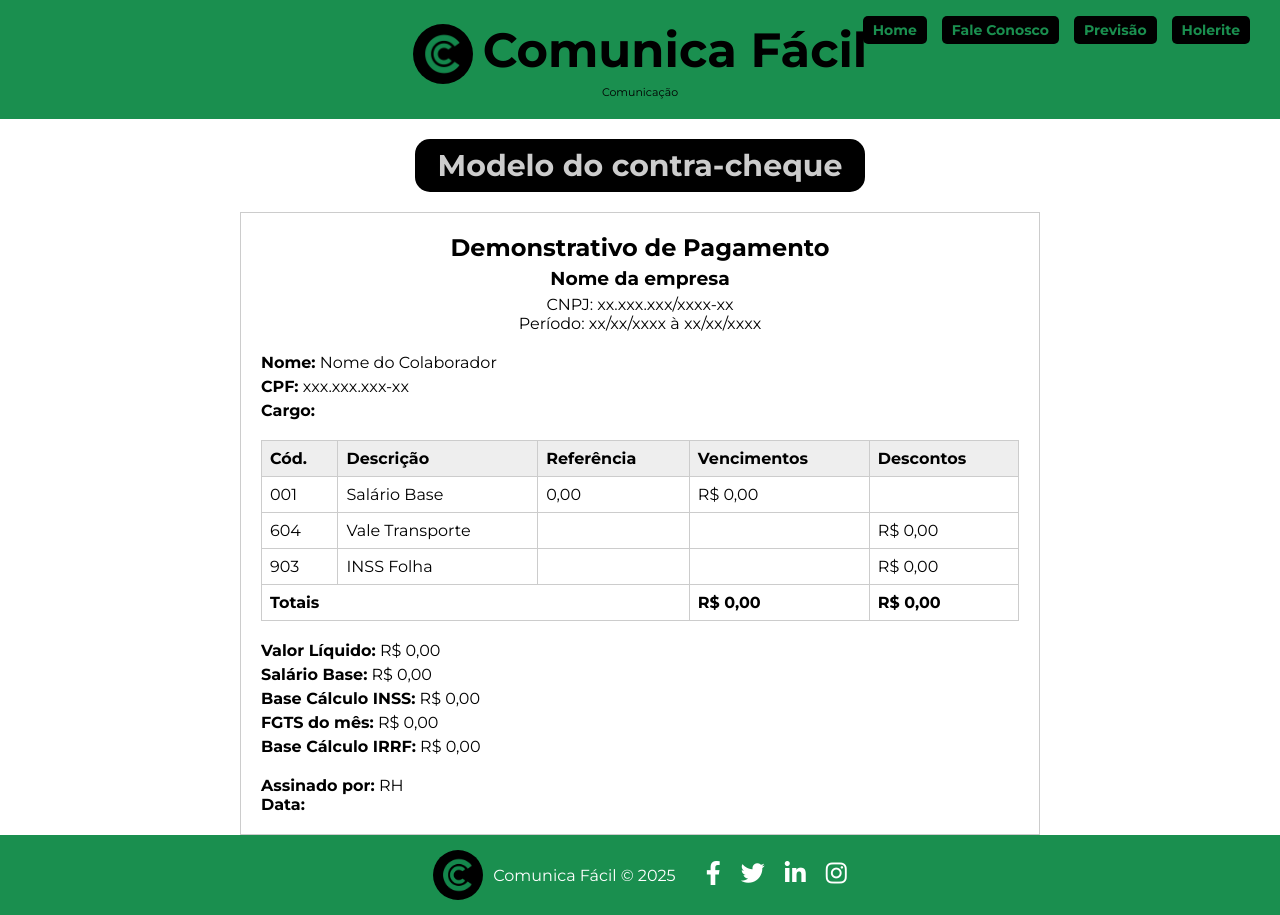
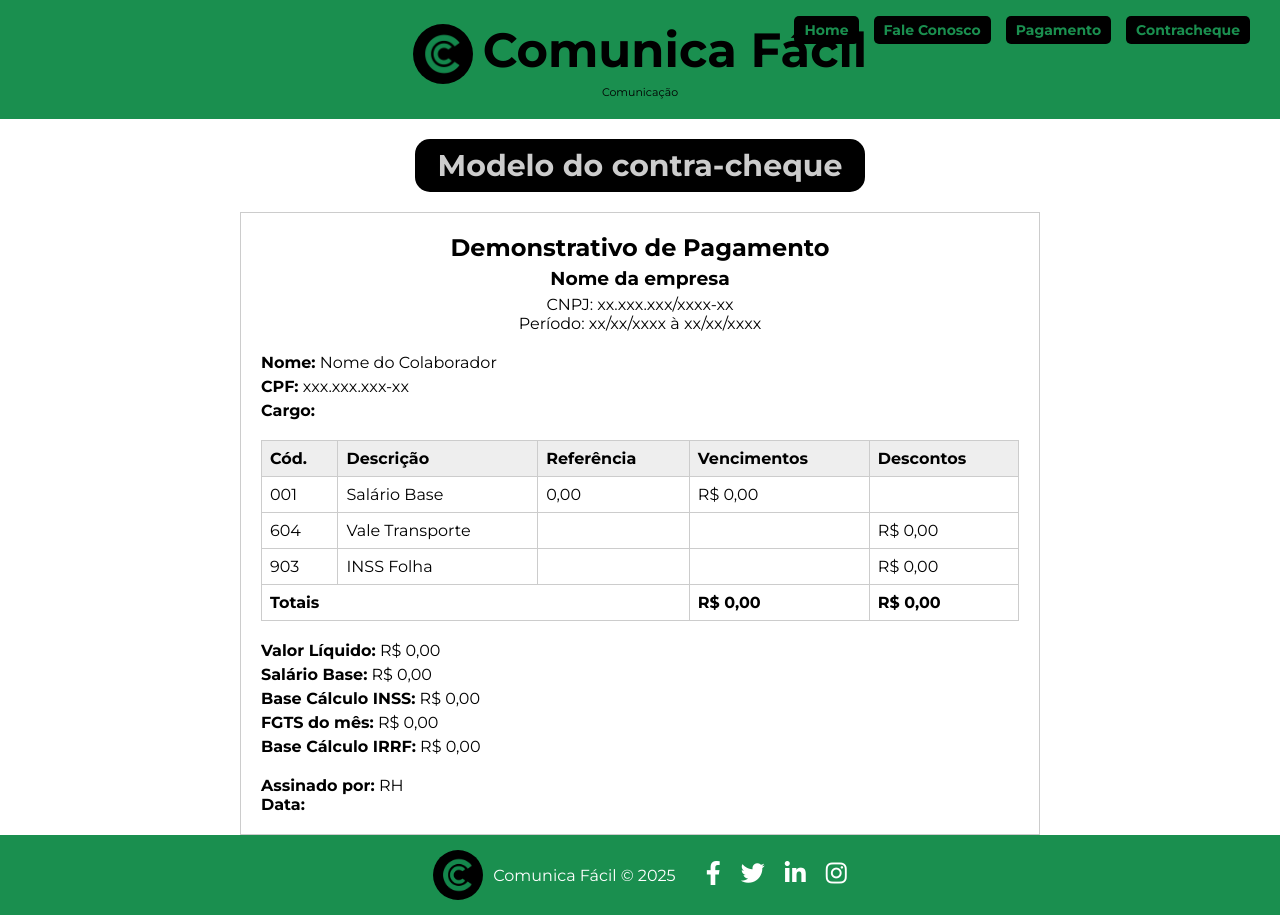
Before and after one commit to natoawayrj/comunica, a plain HTML site: page contra.html in a window 1280 px wide. Drawn offline with Linux system fonts and the light colour scheme; a web font is replaced by a local one.

Commit message:
Update contra.html

```diff
--- a/contra.html
+++ b/contra.html
@@ -28,8 +28,8 @@
                     <a href="index.html">Home</a>
                 </li>
                 <li><a href="fale.html">Fale Conosco</a></li>
-                <li><a href="previ.html">Previsão</a></li>
-                <li><a href="contra.html">Holerite</a></li>
+                <li><a href="previ.html">Pagamento</a></li>
+                <li><a href="contra.html">Contracheque</a></li>
             </ul>
         </nav>
     </div>
```
